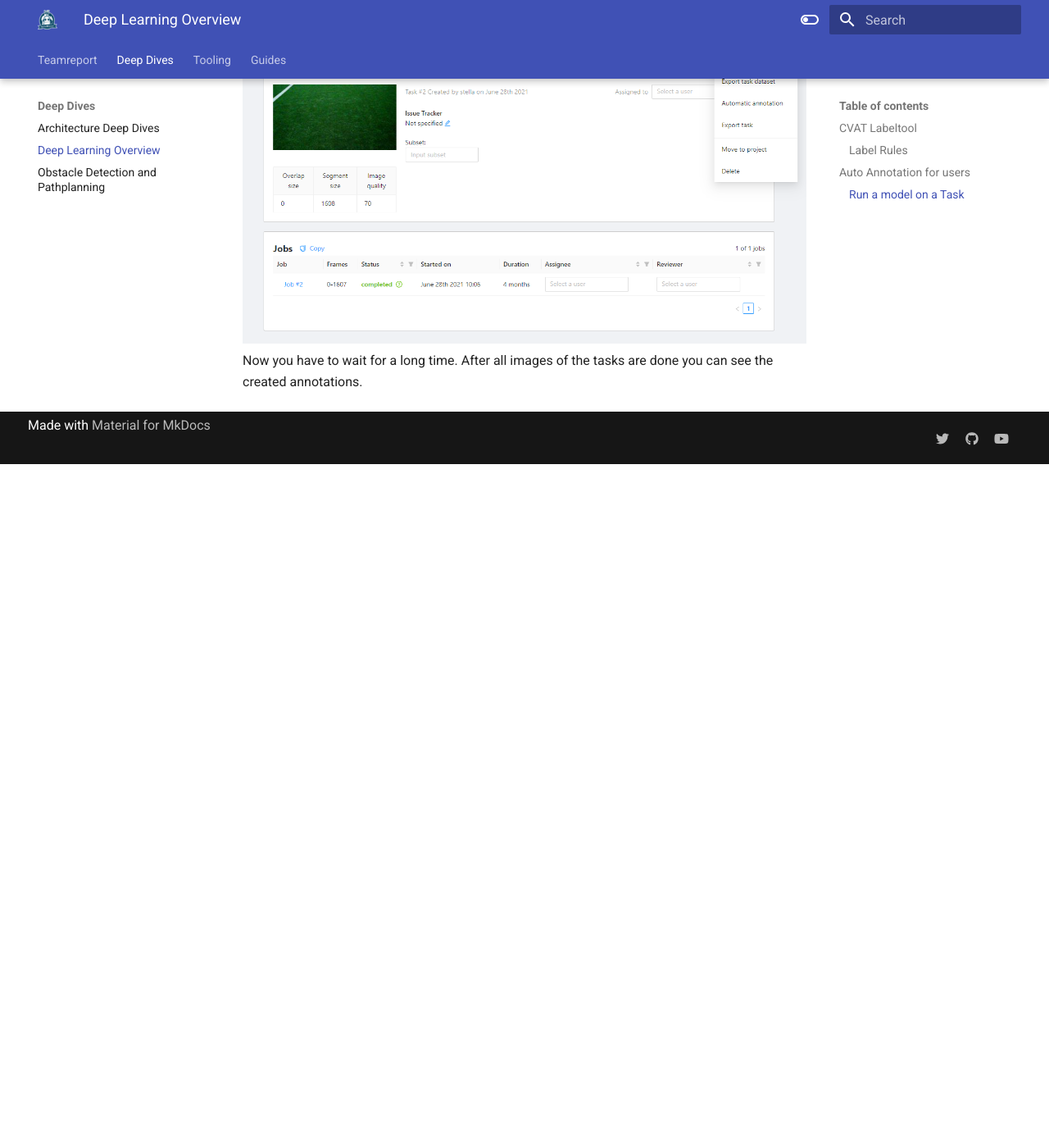
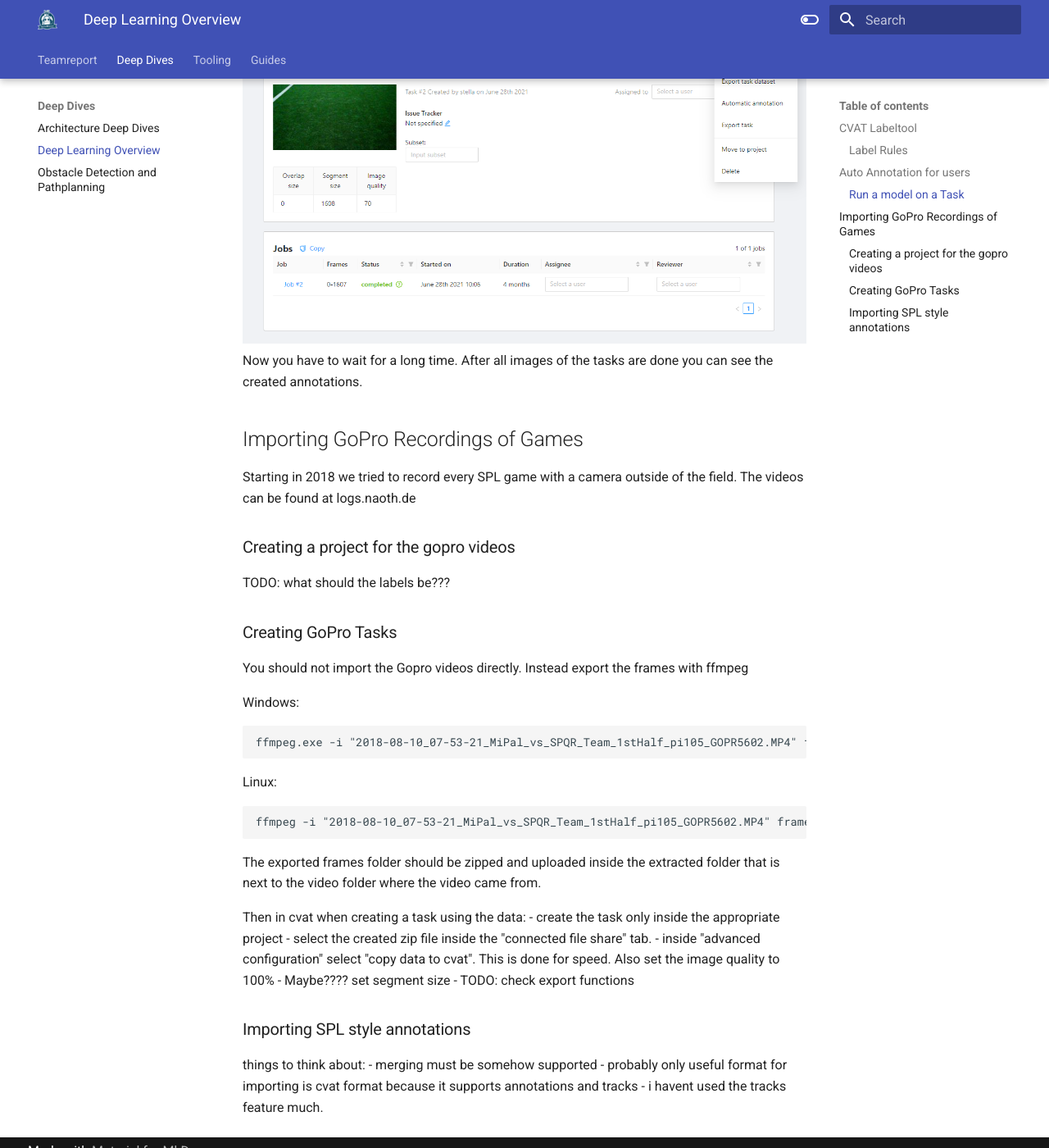
Before and after one commit to BerlinUnited/berlinunited.github.io, an MkDocs documentation site: the page built from docs/deep_dives/deep_learning.md, in a window 1280 px wide and 1400 px high, scrolled down 1615 px. Shown: the whole window at 82% size. Built offline with MkDocs 1.6.1 and Material for MkDocs 9.7.7, drawn with Linux system fonts in a browser that asks for light colours; before the commit the page ends 2181 px from its top, so only the background shows below that.

Commit message:
improve deep learning docu

````diff
--- a/docs/deep_dives/deep_learning.md
+++ b/docs/deep_dives/deep_learning.md
@@ -41,3 +41,37 @@ By clicking on supported labels you can see a list of labels this model can anno
 Navigate to a task and click `Actions->Automatic annotation` and select the model you want to run.
 ![models_view](../img/cvat/model_task.png)
 Now you have to wait for a long time. After all images of the tasks are done you can see the created annotations.
+
+
+## Importing GoPro Recordings of Games
+Starting in 2018 we tried to record every SPL game with a camera outside of the field. The videos can be found at logs.naoth.de
+
+### Creating a project for the gopro videos
+TODO: what should the labels be???
+
+### Creating GoPro Tasks
+You should not import the Gopro videos directly. Instead export the frames with ffmpeg
+
+Windows:
+```bash
+ffmpeg.exe -i "2018-08-10_07-53-21_MiPal_vs_SPQR_Team_1stHalf_pi105_GOPR5602.MP4" frames/%%04d.jpg
+```
+Linux:
+```bash
+ffmpeg -i "2018-08-10_07-53-21_MiPal_vs_SPQR_Team_1stHalf_pi105_GOPR5602.MP4" frames/%04d.jpg
+```
+The exported frames folder should be zipped and uploaded inside the extracted folder that is next to the video folder where
+the video came from.
+
+Then in cvat when creating a task using the data:
+- create the task only inside the appropriate project
+- select the created zip file inside the "connected file share" tab.
+- inside "advanced configuration" select "copy data to cvat". This is done for speed. Also set the image quality to 100%
+- Maybe???? set segment size
+  - TODO: check export functions
+
+### Importing SPL style annotations
+things to think about:
+- merging must be somehow supported
+- probably only useful format for importing is cvat format because it supports annotations and tracks
+  - i havent used the tracks feature much.
````
Also changed, not shown: docs/naoth_tools/cvat.md (+1 -1 lines).
